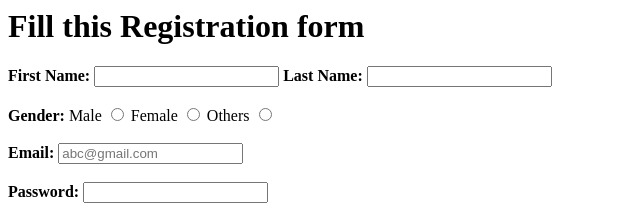
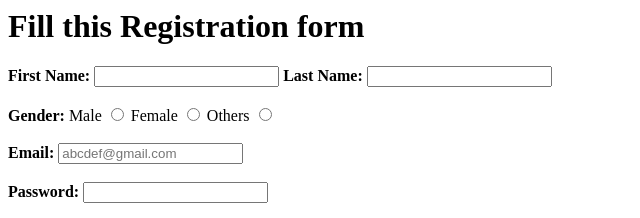
Before and after one commit to prabhash-varma/Registration-form, a plain HTML site: page registrationform.html in a window 1280 px wide. Shown: the top 218 px of the page, 0-640 px from the left. Drawn offline with Linux system fonts and the light colour scheme.

Commit message:
changed placeholder

```diff
--- a/registrationform.html
+++ b/registrationform.html
@@ -24,7 +24,7 @@
     </br>
     </br>
     <label for="email"><b>Email:</b></label>
-    <input type="email" name="email" placeholder="abc@gmail.com">
+    <input type="email" name="email" placeholder="abcdef@gmail.com">
 </br>
 </br>
     <label for="pwd"><b>Password:</b></label>
```
